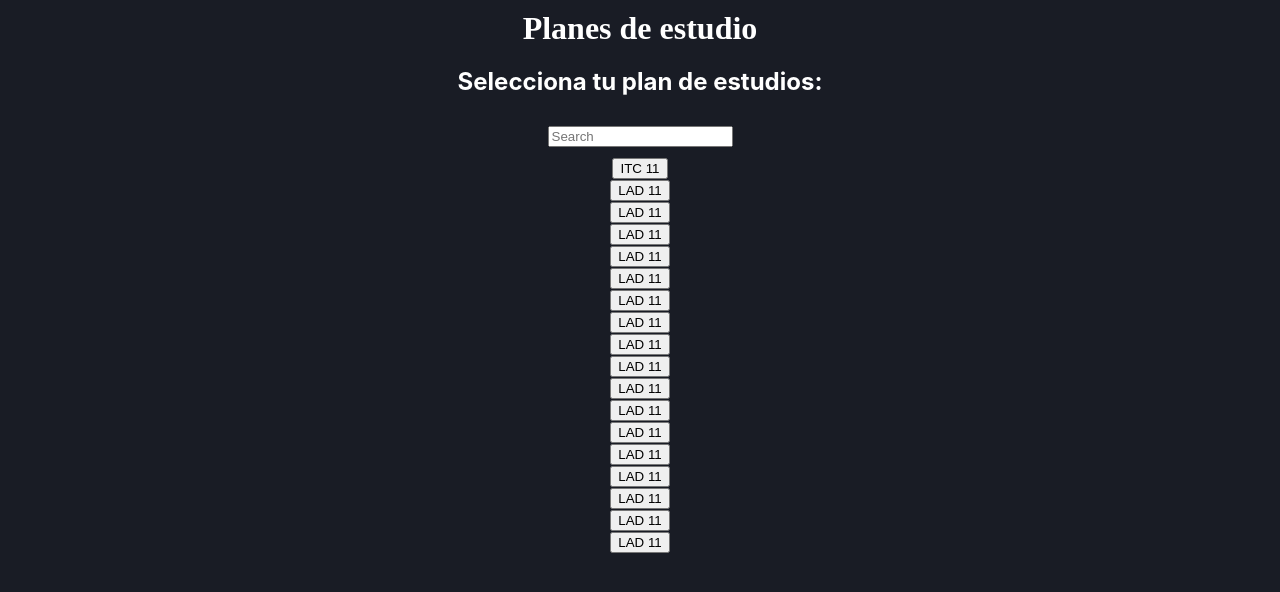
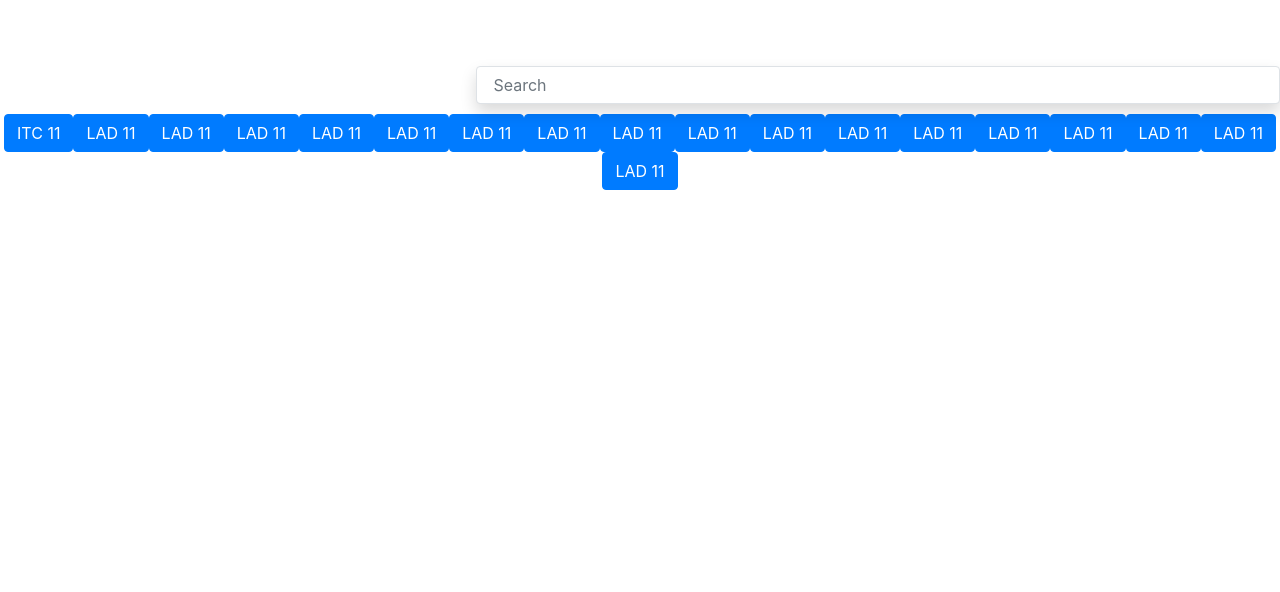
Before and after one commit to luispc111/PlanesDeEstudio, a React (Create React App) app: page / in a window 1280 px wide. Shown: the top 592 px of the page. Built offline with nearby package versions, Linux system fonts and the light colour scheme.

Commit message:
Cambié cómo se renderean los botones

```diff
--- a/src/components/PlanesDeEstudio/BotonCarrera.js
+++ b/src/components/PlanesDeEstudio/BotonCarrera.js
@@ -1,18 +1,16 @@
 import React from 'react'
+import { Button } from 'react-bootstrap';
 
 export default function BotonCarrera(props) {
     const { carrera } = props;
     const { nombre, clave } = carrera;
 
     return (
-        <div>
-            <button
-                type="button"
-                className="bg-blue-400 hover:bg-blue-500 text-white py-2 px-4 rounded text-sm md:text-base selectStudyPlan"
-                value={clave}
-            >
-                {nombre}
-            </button>
-        </div>
+        <Button
+            variant="primary"
+            value={clave}
+        >
+            {nombre}
+        </Button>
     )
 }
--- a/src/components/PlanesDeEstudio/PlanesDeEstudio.js
+++ b/src/components/PlanesDeEstudio/PlanesDeEstudio.js
@@ -1,5 +1,8 @@
 import React, { useState, useEffect, useCallback } from 'react';
+import { Button } from 'react-bootstrap';
+
 import BotonCarrera from './BotonCarrera';
+
 
 export default function PlanesDeEstudio() {
   const [planesDeEstudio, setPlanesDeEstudio] = useState([]);
@@ -50,27 +53,20 @@ export default function PlanesDeEstudio() {
             />
           </div>
         </form>
-				<BotonesCarreras
-                    listaCarreras={planesDeEstudio}
-                />
+        <div>
+          {
+            planesDeEstudio.map(({clave, nombre}, indice) => (
+              <Button
+                key={indice}
+                variant="primary"
+                value={clave}
+              >
+                {nombre}
+              </Button>
+            ))
+          }
+        </div>
       </div>
     </div>
   )
 }
-
-function BotonesCarreras(props) {
-    const { listaCarreras } = props;
-
-    return (
-        <div className="grid grid-cols-12 auto-rows-min gap-y-5" id="majorBtns">
-            {
-                listaCarreras.map((carrera, indice) => (
-                    <BotonCarrera
-                        key={indice}
-                        carrera={carrera}
-                    />
-                ))
-            }
-        </div>
-    )
-}
--- a/src/index.js
+++ b/src/index.js
@@ -1,6 +1,7 @@
 import React from 'react';
 import ReactDOM from 'react-dom';
 import './sass/index.scss';
+import 'bootstrap/dist/css/bootstrap.min.css';
 import App from './App';
 import reportWebVitals from './reportWebVitals';
 
```
Lines whose indentation alone changed are shown as unchanged.
